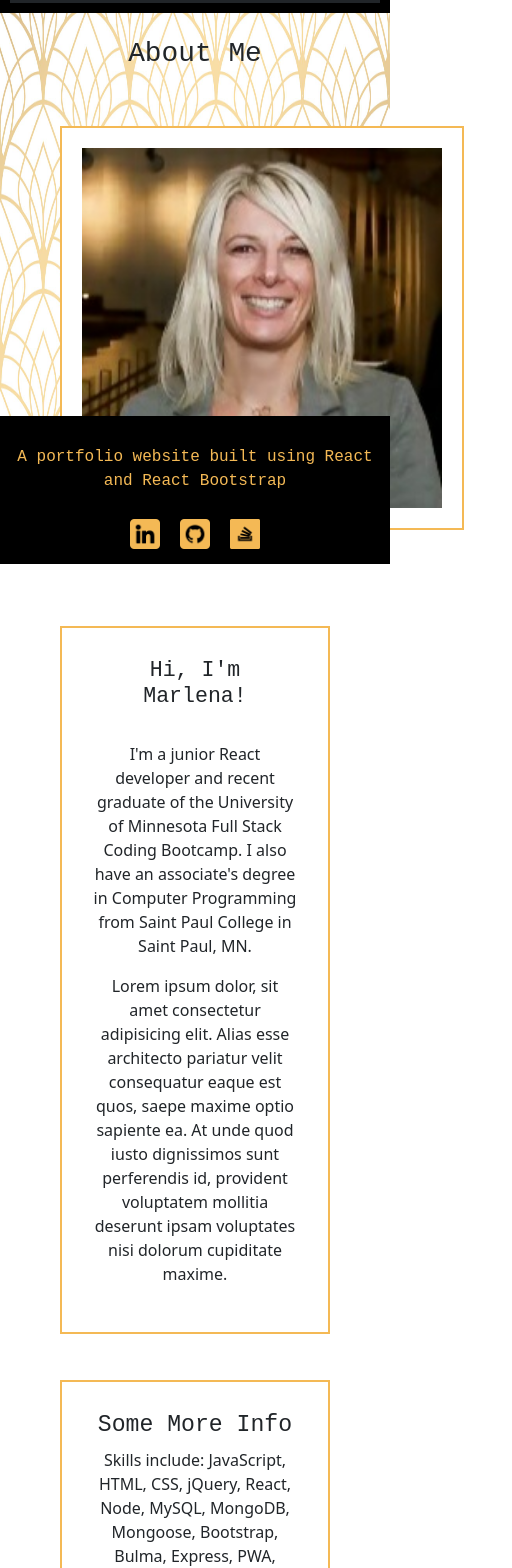
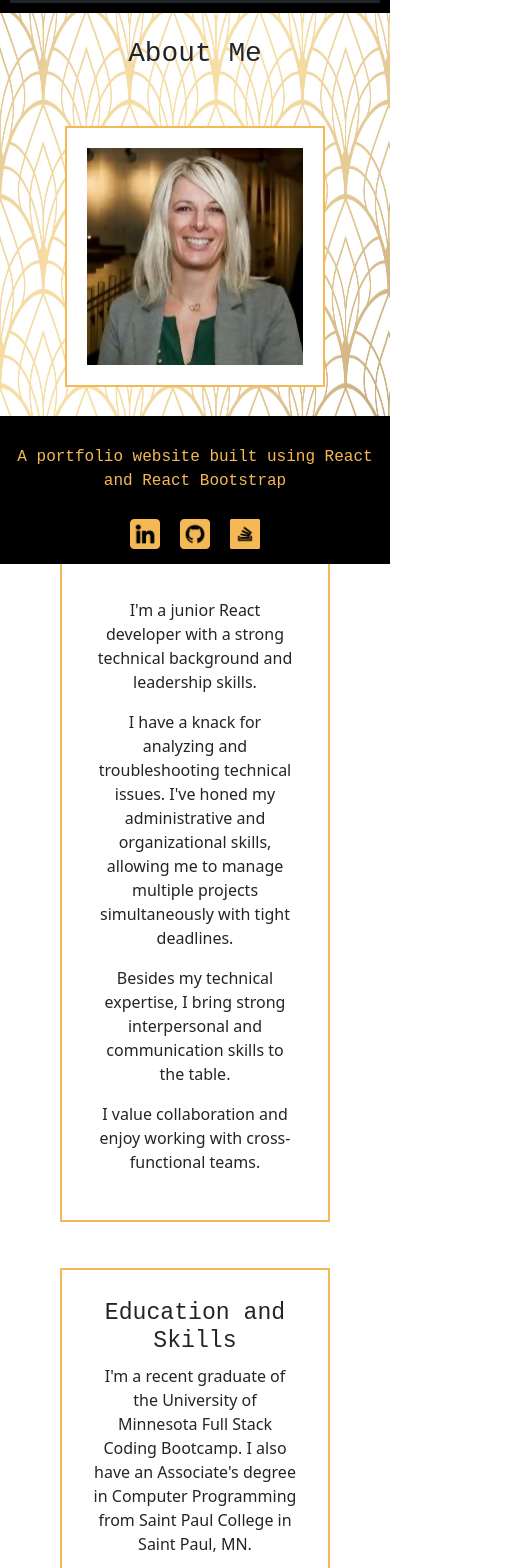
Before and after one commit to annamarlena/react-portfolio, a React (Create React App) app: page / in a window 390 px wide. Shown: the part 280-1848 px from the top of the page, 512 px wide, since content can reach past the window. Built offline with nearby package versions, Linux system fonts and the light colour scheme.

Commit message:
Fixed responsiveness at smaller breakpoints and added content to About section

```diff
--- a/src/components/About.js
+++ b/src/components/About.js
@@ -13,25 +13,25 @@ function About() {
       <br></br><h1>About Me</h1>
       <Container>
         <Row>
-          <Col lg={true}>
-            {/* <section> */}
+          <Col sm={12}>
              <Image className="profilePic" src={profilePic} alt="Professional photo of me" />
-            {/* </section> */}
           </Col>
-          <Col lg={true}>
+          <Col>
 
             <section className="section1">
               <h4>Hi, I'm Marlena!</h4><br></br>
-              <p>I'm a junior React developer and recent graduate of the University of Minnesota Full Stack Coding Bootcamp. I also have an associate's degree in Computer Programming from Saint Paul College in Saint Paul, MN.</p>
-              <p>Lorem ipsum dolor, sit amet consectetur adipisicing elit. Alias esse architecto pariatur velit consequatur eaque est quos, saepe maxime optio sapiente ea. At unde quod iusto dignissimos sunt perferendis id, provident voluptatem mollitia deserunt ipsam voluptates nisi dolorum cupiditate maxime.</p>
+              <p>I'm a junior React developer with a strong technical background and leadership skills.</p>
+              <p>I have a knack for analyzing and troubleshooting technical issues. I've honed my administrative and organizational skills, allowing me to manage multiple projects simultaneously with tight deadlines.</p>
+              <p>Besides my technical expertise, I bring strong interpersonal and communication skills to the table.</p>
+              <p>I value collaboration and enjoy working with cross-functional teams.</p>
+
             </section>
           </Col>
         </Row>
           <section className="section2">
-            <h3>Some More Info</h3>
-            <p>Skills include: JavaScript, HTML, CSS, jQuery, React, Node, MySQL, MongoDB, Mongoose, Bootstrap, Bulma, Express, PWA, Responsive Design, Local Storage, Session Storage, User Authentication, MERN Stack, CI, MVC, API, Rest, JSON, AJAX, HTTP Request Methods, Agile, Heroku, Git, GitHub, Scripts, and GIMP for photo editing. I also have some past experience with Python and Java, but it's been years.</p>
-            <p>Lorem ipsum dolor, sit amet consectetur adipisicing elit. Alias esse architecto pariatur velit consequatur eaque est quos, saepe maxime optio sapiente ea. At unde quod iusto dignissimos sunt perferendis id, provident voluptatem mollitia deserunt ipsam voluptates nisi dolorum cupiditate maxime.</p>
-            <p>Lorem ipsum dolor, sit amet consectetur adipisicing elit. Alias esse architecto pariatur velit consequatur eaque est quos, saepe maxime optio sapiente ea. At unde quod iusto dignissimos sunt perferendis id, provident voluptatem mollitia deserunt ipsam voluptates nisi dolorum cupiditate maxime.</p>
+            <h3>Education and Skills</h3>
+            <p>I'm a recent graduate of the University of Minnesota Full Stack Coding Bootcamp. I also have an Associate's degree in Computer Programming from Saint Paul College in Saint Paul, MN.</p>
+            <p>Skills and technologies include: Front and back end development, responsive design, RESTful APIs, Document Object Model, JavaScript, HTML, CSS, jQuery, MERN Stack (MongoDB, Express.js, React.js, Node.js), JavaScript Object Notation (JSON), MySQL, Mongoose, Bootstrap, React Bootstrap, Bulma, Progressive Web Apps (PWA), Local Storage, Session Storage, User Authentication, Continuous Integration (CI), Model-View-Controller (MVC), Application Programming Interfaces (API), Asynchronous JavaScript and XML (AJAX), HTTP Request Methods, Agile, Heroku, Git, GitHub, Scripts, and last but not least: GIMP for photo/image editing.</p>
           </section>
         <Row>
 
--- a/src/components/Header.js
+++ b/src/components/Header.js
@@ -13,7 +13,7 @@ function Header({currentPage}) {
       <div>
         <img className="signature" src={signature} />
 
-        <Navbar bg="dark" variant="dark" expand="md">
+        <Navbar bg="dark" variant="dark" expand="sm">
           <Container>
             <Nav className="nav-link">
               <NavLink className={currentPage === "/react-portfolio/about" ? "active-link" : ""} href="/react-portfolio/about">About</NavLink>
--- a/src/components/about.css
+++ b/src/components/about.css
@@ -21,3 +21,11 @@ width: 400px;
   margin-left: 50px;
   margin-right: 50px;
 }
+
+/* media query for small screens */
+@media screen and (max-width: 575px) {
+  .profilePic {
+    width: 70%;
+    position: relative;
+  }
+}
```
